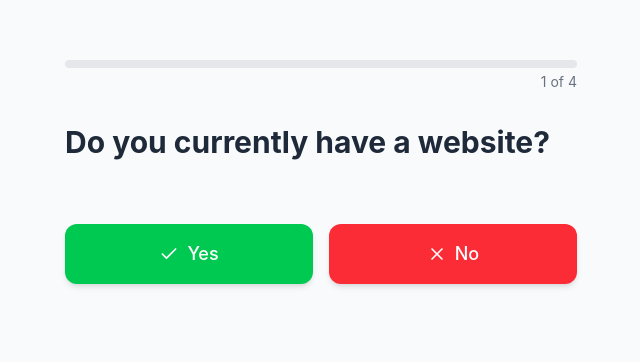
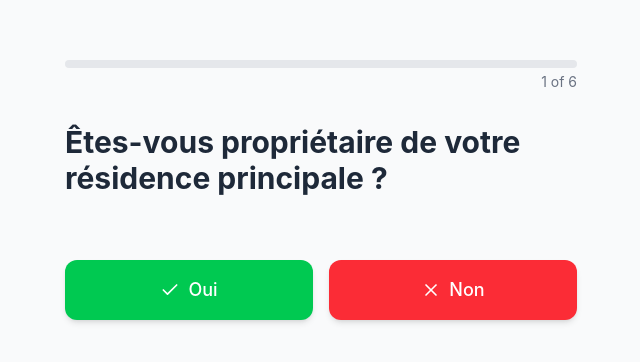
Before and after one commit to khalidbouychou/Tawfir-ai-MVP, a React (Vite) app in the folder front/: page / in a window 1280 px wide. Shown: the part 158-520 px from the top of the page, without its empty margins (319-959 px from the left). Built offline with nearby package versions, Linux system fonts and the light colour scheme.

Commit message:
add quetions

```diff
--- a/front/src/components/Quests.jsx
+++ b/front/src/components/Quests.jsx
@@ -5,10 +5,12 @@ import { Check, X, ArrowRight, ArrowLeft } from 'lucide-react';
 export default function TypeformBinaryQuestionnaire() {
   // Sample questions
   const questions = [
-    { id: 1, text: "Do you currently have a website?" },
-    { id: 2, text: "Are you interested in improving your online presence?" },
-    { id: 3, text: "Do you handle sensitive user data?" },
-    { id: 4, text: "Would you like to receive a monthly newsletter?" }
+    { id: 1, text: "Êtes-vous propriétaire de votre résidence principale ?" },
+    { id: 2, text: "Avez-vous déjà réalisé une planification patrimoniale ?" },
+    { id: 3, text: "Épargnez-vous régulièrement chaque mois ?" },
+    { id: 4, text: "Avez-vous déjà utilisé des dispositifs d'épargne programmée ?" },
+    { id: 5, text: "Avez-vous des crédits en cours ?" },
+    { id: 6, text: "Disposez-vous de revenus complémentaires autres que votre activité principale ?" }
   ];
 
   const [currentQuestionIndex, setCurrentQuestionIndex] = useState(0);
@@ -97,7 +99,7 @@ export default function TypeformBinaryQuestionnaire() {
                   aria-label="Yes"
                 >
                   <Check className="mr-2" size={20} />
-                  <span className="text-lg font-medium">Yes</span>
+                  <span className="text-lg font-medium">Oui</span>
                 </button>
 
                 <button
@@ -106,7 +108,7 @@ export default function TypeformBinaryQuestionnaire() {
                   aria-label="No"
                 >
                   <X className="mr-2" size={20} />
-                  <span className="text-lg font-medium">No</span>
+                  <span className="text-lg font-medium">Non</span>
                 </button>
               </div>
 
@@ -117,7 +119,7 @@ export default function TypeformBinaryQuestionnaire() {
                   aria-label="Go back to previous question"
                 >
                   <ArrowLeft size={16} className="mr-1" />
-                  <span>Back</span>
+                  <span>Retour</span>
                 </button>
               )}
             </div>
@@ -129,7 +131,7 @@ export default function TypeformBinaryQuestionnaire() {
                 </div>
                 <h2 className="text-3xl font-bold mb-4">Thank you!</h2>
                 <p className="text-gray-600 mb-8">
-                  Your responses have been recorded. Here's a summary of your answers:
+                Vos réponses ont été enregistrées. Voici un résumé de vos réponses :
                 </p>
 
                 <div className="bg-white rounded-lg shadow-md p-6 mb-8">
@@ -150,7 +152,7 @@ export default function TypeformBinaryQuestionnaire() {
                   className="bg-blue-500 text-white py-3 px-8 rounded-lg hover:bg-blue-600 transition-all duration-300 shadow-md flex items-center justify-center mx-auto"
                 >
                   <ArrowRight className="mr-2" size={16} />
-                  <span>Start Over</span>
+                  <span>Recommencer</span>
                 </button>
               </div>
             </div>
```
